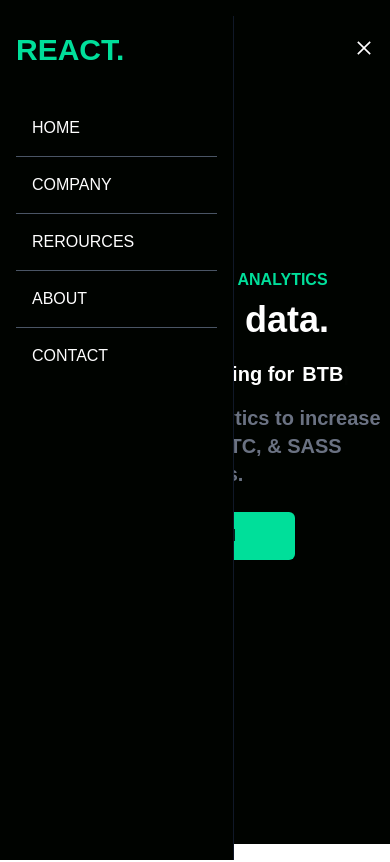
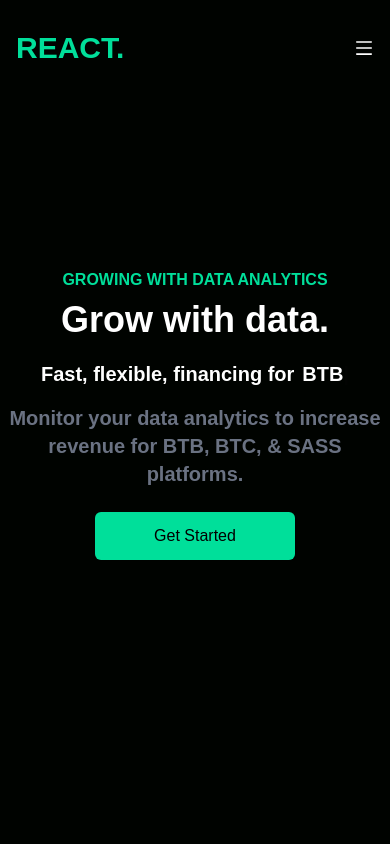
Before and after one commit to lucasolasz/responsive-website, a Next.js app: page / in a window 390 px wide. Shown: the top 862 px of the page. Built offline with nearby package versions, Linux system fonts and the light colour scheme.

Commit message:
Corrige navbar mobile

```diff
--- a/src/app/_components/navbar.tsx
+++ b/src/app/_components/navbar.tsx
@@ -21,7 +21,7 @@ export function NavBar() {
         <li className="p-4">Contact</li>
       </ul>
       <div className="block md:hidden">
-        {!nav ? (
+        {nav ? (
           <AiOutlineClose
             size={20}
             className="cursor-pointer"
@@ -37,7 +37,7 @@ export function NavBar() {
       </div>
       <div
         className={
-          !nav
+          nav
             ? "fixed left-0 top-4 w-[60%] h-full border-r border-r-gray-900 bg-[#000300] ease-in-out duration-500 "
             : "fixed left-[-100%]"
         }
```
